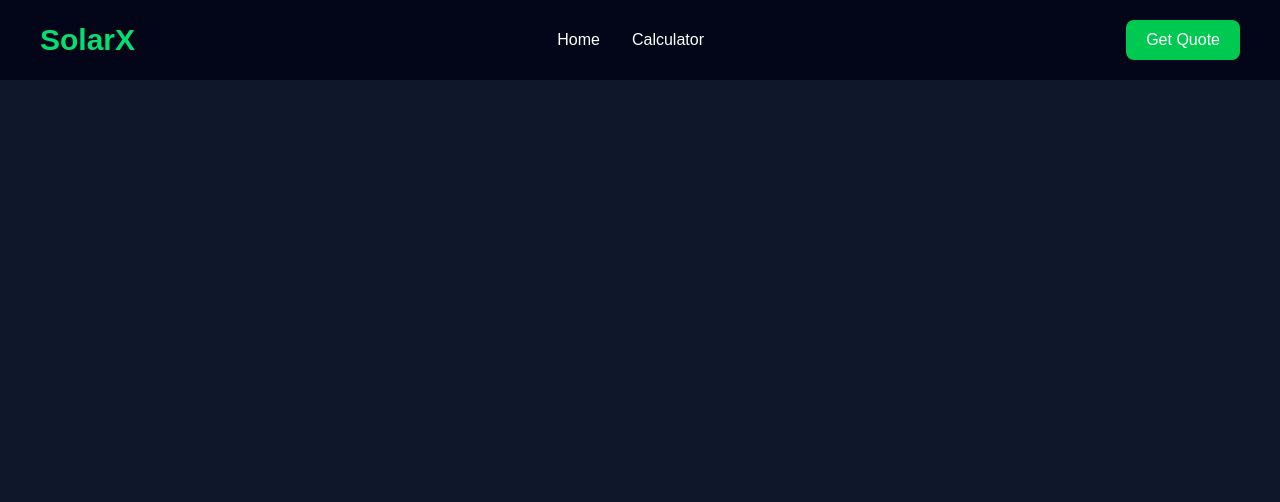
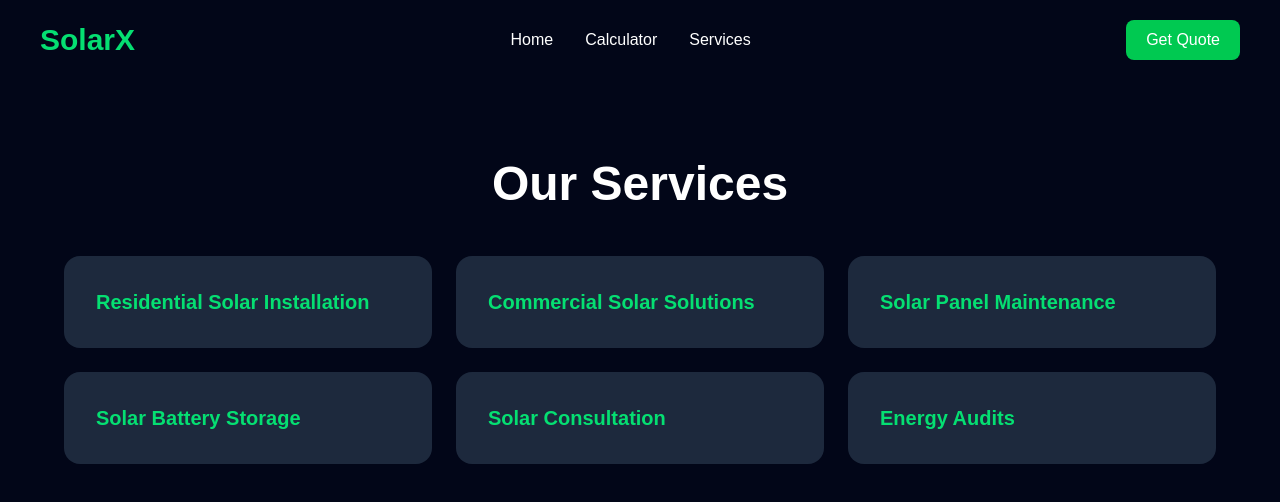
Before and after one commit to rahulsingh81069/solar-energy-website, a React (Vite) app: page /services in a window 1280 px wide. Shown: the top 502 px of the page. Built offline with nearby package versions, Linux system fonts and the light colour scheme.

Commit message:
Added services page

```diff
--- a/src/App.jsx
+++ b/src/App.jsx
@@ -4,6 +4,7 @@ import Navbar from "./components/Navbar";
 
 import Home from "./pages/Home";
 import CalculatorPage from "./pages/CalculatorPage";
+import Services from "./pages/Services";
 
 function App() {
   return (
@@ -20,6 +21,11 @@ function App() {
         />
       </Routes>
 
+      <Routes>
+        <Route path="/" element={<Home />} />
+        <Route path="/services" element={<Services />} />
+      </Routes>
+
     </BrowserRouter>
   );
 }
--- a/src/components/Navbar.jsx
+++ b/src/components/Navbar.jsx
@@ -18,6 +18,10 @@ export default function Navbar() {
           Calculator
         </Link>
 
+        <Link to="/services" className="hover:text-green-400">
+         Services
+        </Link>
+
       </div>
 
       <button className="bg-green-500 px-5 py-2 rounded-lg">
--- /dev/null
+++ b/src/pages/Services.jsx
@@ -0,0 +1,31 @@
+export default function Services() {
+  const services = [
+    "Residential Solar Installation",
+    "Commercial Solar Solutions",
+    "Solar Panel Maintenance",
+    "Solar Battery Storage",
+    "Solar Consultation",
+    "Energy Audits",
+  ];
+
+  return (
+    <div className="min-h-screen bg-slate-950 text-white py-20 px-6">
+      <h1 className="text-5xl font-bold text-center mb-12">
+        Our Services
+      </h1>
+
+      <div className="max-w-6xl mx-auto grid md:grid-cols-3 gap-6">
+        {services.map((service, index) => (
+          <div
+            key={index}
+            className="bg-slate-800 p-8 rounded-2xl"
+          >
+            <h2 className="text-xl font-semibold text-green-400">
+              {service}
+            </h2>
+          </div>
+        ))}
+      </div>
+    </div>
+  );
+}
```
